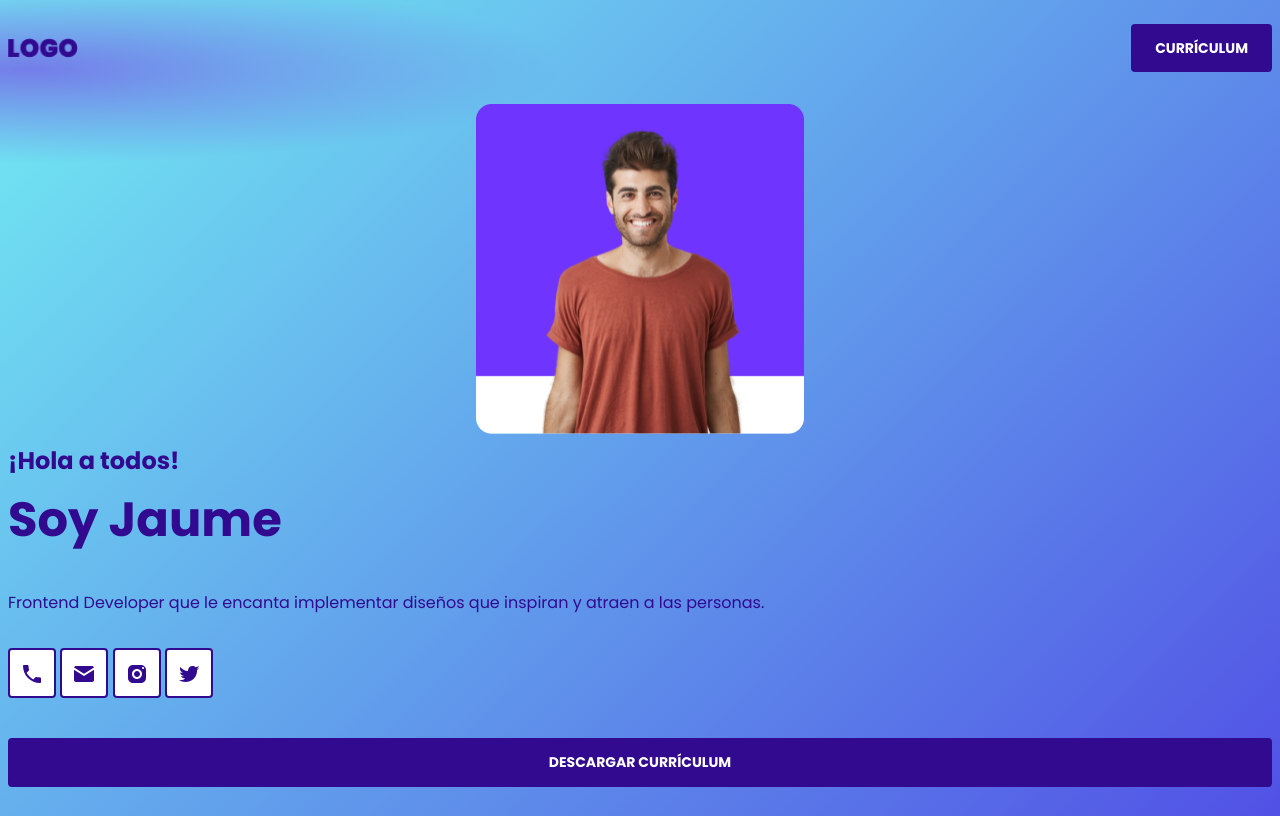
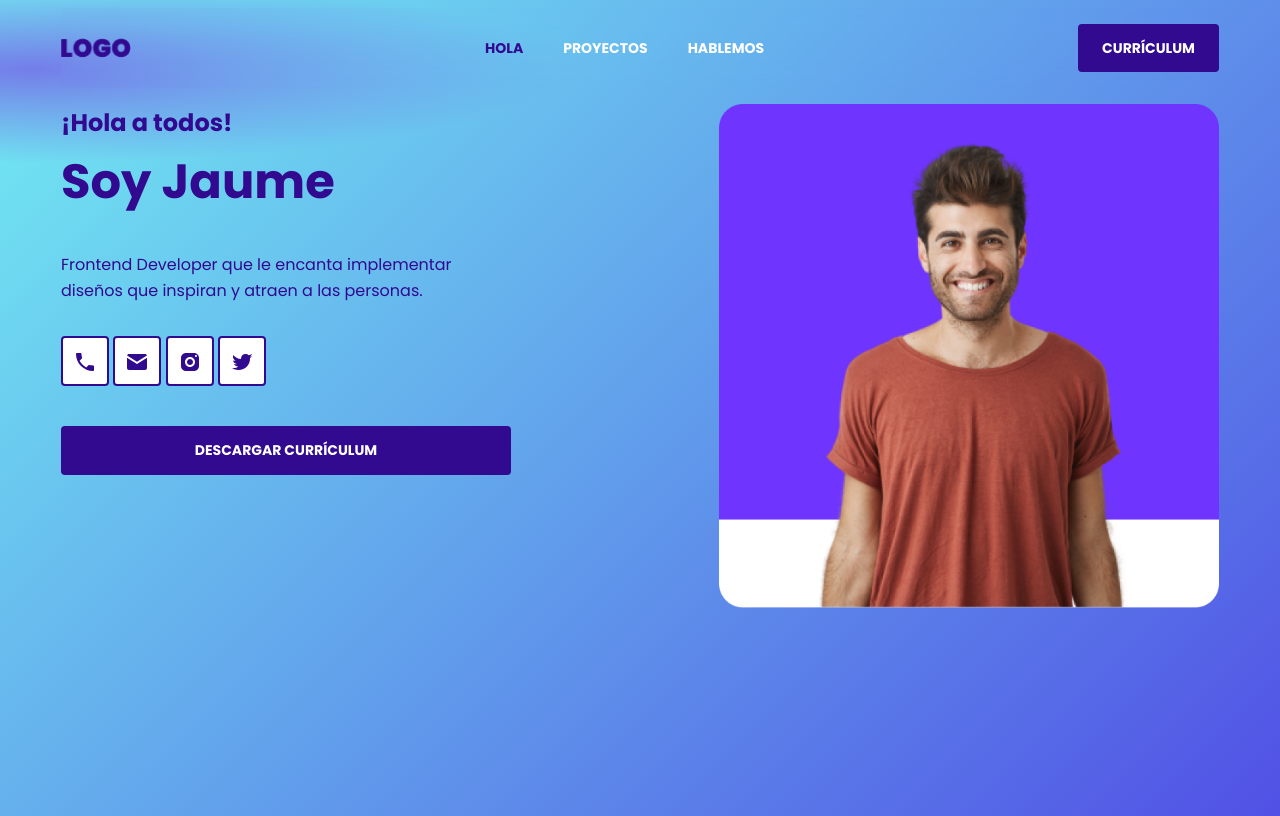
Before and after one commit to OscarAguilarL/portafolio-jaume, a plain HTML site: page index.html in a window 1280 px wide. Drawn offline with Linux system fonts and the light colour scheme.

Commit message:
Wrapper y responsive del hero y header

```diff
--- a/css/header.css
+++ b/css/header.css
@@ -3,4 +3,8 @@
   justify-content: space-between;
   align-items: center;
   block-size: 80px;
+  position: sticky;
+  inset-block-start: 0;
+  backdrop-filter: blur(10px);
+  -webkit-backdrop-filter: blur(10px);
 }
--- a/css/hero.css
+++ b/css/hero.css
@@ -2,8 +2,13 @@
   padding-block-start: 1rem;
 }
 
-.hero .hero-img {
+.hero-img {
   text-align: center;
+}
+
+.hero-img img {
+  max-inline-size: 100%;
+  block-size: auto;
 }
 
 .hero h1 {
@@ -25,3 +30,28 @@
 .hero-social {
   padding-block-end: 1.5rem;
 }
+
+@media screen and (min-width: 768px) {
+  .hero {
+    display: flex;
+    gap: 2rem;
+  }
+
+  .hero-description {
+    order: 1;
+    max-inline-size: 450px;
+  }
+
+  .hero-img {
+    order: 2;
+    text-align: end;
+    flex: 1;
+  }
+}
+
+@media screen and (min-width: 1024px) {
+  .hero-img img {
+    inline-size: 500px;
+    block-size: 504px;
+  }
+}
--- a/css/index.css
+++ b/css/index.css
@@ -2,6 +2,8 @@
 @import "./button-icon.css";
 @import "./header.css";
 @import "./hero.css";
+@import "./wrapper.css";
+@import "./menu.css";
 
 :root {
   --fontBase: "Poppins", sans-serif;
--- /dev/null
+++ b/css/menu.css
@@ -0,0 +1,26 @@
+.menu {
+  display: none;
+}
+
+.menu ul {
+  display: flex;
+  gap: 40px;
+  list-style: none;
+}
+
+.menu ul a {
+  font: var(--button);
+  text-decoration: none;
+  color: var(--white);
+  text-transform: uppercase;
+}
+
+.menu ul a.is-current {
+  color: var(--purple);
+}
+
+@media screen and (min-width: 768px) {
+  .menu {
+    display: block;
+  }
+}
--- /dev/null
+++ b/css/wrapper.css
@@ -0,0 +1,5 @@
+.wrapper {
+  max-inline-size: 1158px;
+  padding-inline: 1rem;
+  margin: auto;
+}
--- a/index.html
+++ b/index.html
@@ -13,6 +13,7 @@
     <title>Portafolio Jaume</title>
   </head>
   <body>
+    <div class="wrapper">
       <header class="header">
         <img
           src="./img/logo.png"
@@ -20,13 +21,20 @@
           width="70"
           height="20"
         />
+        <nav class="menu">
+          <ul>
+            <li><a class="is-current" href="#main">Hola</a></li>
+            <li><a href="#proyectos">Proyectos</a></li>
+            <li><a href="#hablemos">Hablemos</a></li>
+          </ul>
+        </nav>
         <button class="btn">Currículum</button>
       </header>
 
-    <section class="hero">
+      <section class="hero" id="main">
         <div class="hero-img">
           <picture>
-          <source media="(min-width: 700px)" srcset="./img/user-2x.png" />
+            <source media="(min-width: 768px)" srcset="./img/user-2x.png" />
             <img src="./img/user.png" alt="" width="328" height="330" />
           </picture>
         </div>
@@ -56,5 +64,6 @@
           <a href="https://google.com" class="btn">Descargar currículum</a>
         </div>
       </section>
+    </div>
   </body>
 </html>
```
Lines whose indentation alone changed are shown as unchanged.
